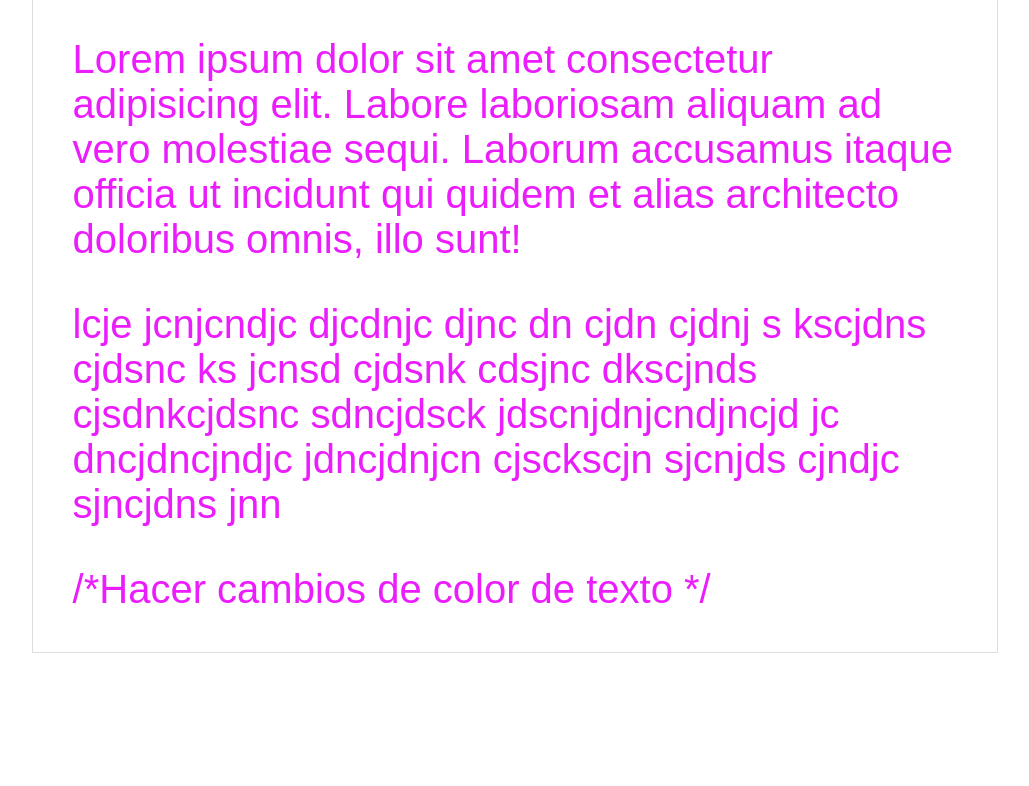
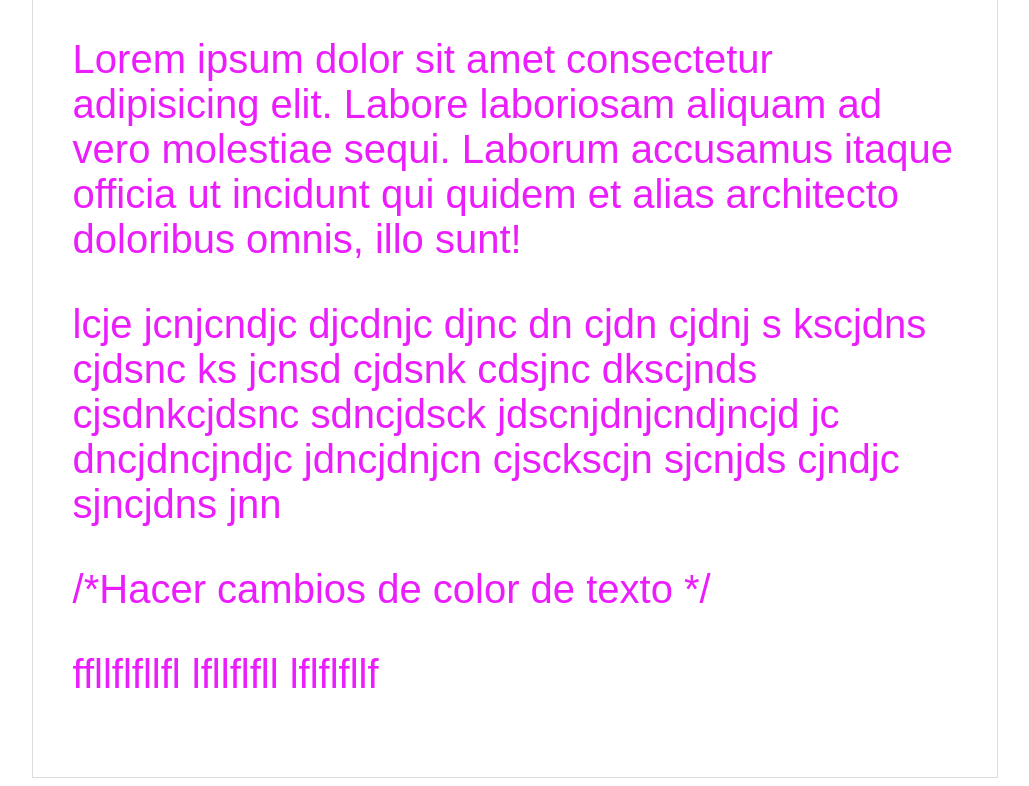
Before and after one commit to Kcode01/Test, a plain HTML site: page index.html in a window 1280 px wide. Shown: the part 2248-3034 px from the top of the page, without its empty margins (125-1154 px from the left). Before the commit the page ends 2909 px from the top, so only its background shows below. Drawn offline with Linux system fonts and the light colour scheme.

Commit message:
Se asigno la tarea 1 y 2 en el index

```diff
--- a/index.html
+++ b/index.html
@@ -31,6 +31,9 @@
     <div class="Tarea">
 	    <p>lcje jcnjcndjc djcdnjc djnc dn cjdn cjdnj s kscjdns cjdsnc ks jcnsd cjdsnk cdsjnc dkscjnds cjsdnkcjdsnc sdncjdsck jdscnjdnjcndjncjd jc dncjdncjndjc jdncjdnjcn cjsckscjn sjcnjds cjndjc sjncjdns jnn </p>
     </div>/*Hacer cambios de color de texto */
+    <div class="Tarea2">
+	    <p>ffllflfllfl lfllflfll lflflfllf</p>
+    </div>
 </div>
 </body>
 </html>
```
